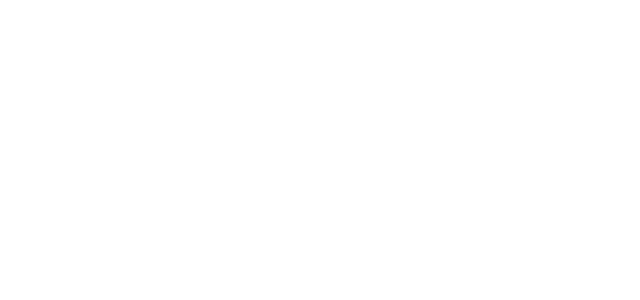
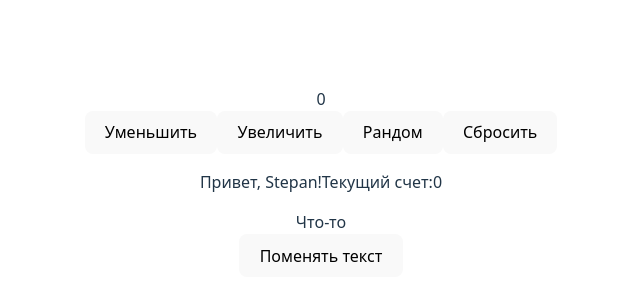
Before and after one commit to pozetiv4iks/redev-react, a React (Vite) app: page / in a window 1280 px wide. Shown: the part 218-518 px from the top of the page, without its empty margins (319-959 px from the left). Built offline with nearby package versions, Linux system fonts and the light colour scheme.

Commit message:
feat: create second task

```diff
--- a/src/App.jsx
+++ b/src/App.jsx
@@ -1,13 +1,12 @@
-import { useState } from 'react'
-import reactLogo from './assets/react.svg'
-import viteLogo from '/vite.svg'
+
 import './App.css'
+import ParentComponent from './components/ParentComponent'
 
 function App() {
 
   return (
     <>
-
+     <ParentComponent />
     </>
   )
 }
--- /dev/null
+++ b/src/components/ChildComponent.jsx
@@ -0,0 +1,7 @@
+export default function ChildComponent(props) {
+  return(
+  <>
+   <p>Привет, {props.name}!Текущий счет:{props.count}</p>
+  </>
+  );
+}
--- /dev/null
+++ b/src/components/ParentComponent.jsx
@@ -0,0 +1,30 @@
+import { useState } from "react";
+import ChildComponent from "./ChildComponent";
+import SiblingComponent from "./SiblingComponent";
+
+function ParentComponent({ view = false }) {
+  const [counter, setCounter] = useState(0);
+  const handleIncrement = () => {
+    if (counter > 0) {
+      setCounter((counter) => counter - 1);
+    }
+  };
+  const handleDecrement = () => {
+    setCounter(Math.floor(Math.random() * 10) + 1);
+  };
+  return (
+    <>
+      <div>{counter}</div>
+      <button onClick={() => handleIncrement()}>Уменьшить</button>
+      <button onClick={() => setCounter((counter) => counter + 1)}>
+        Увеличить
+      </button>
+      <button onClick={() => handleDecrement()}>Рандом</button>
+      <button onClick={() => setCounter(0)}>Сбросить</button>
+      <ChildComponent name="Stepan" count = {counter}/>
+      <SiblingComponent />
+    </>
+  );
+}
+
+export default ParentComponent;
--- /dev/null
+++ b/src/components/SiblingComponent.jsx
@@ -0,0 +1,11 @@
+import { useState } from "react"
+
+export default function SiblingComponent () {
+    const [text, setText] = useState("Что-то")
+    return(
+        <>
+        <div>{text}</div>
+        <button onClick={() => setText("REDEV")}>Поменять текст</button>
+        </>
+    )
+}
```
